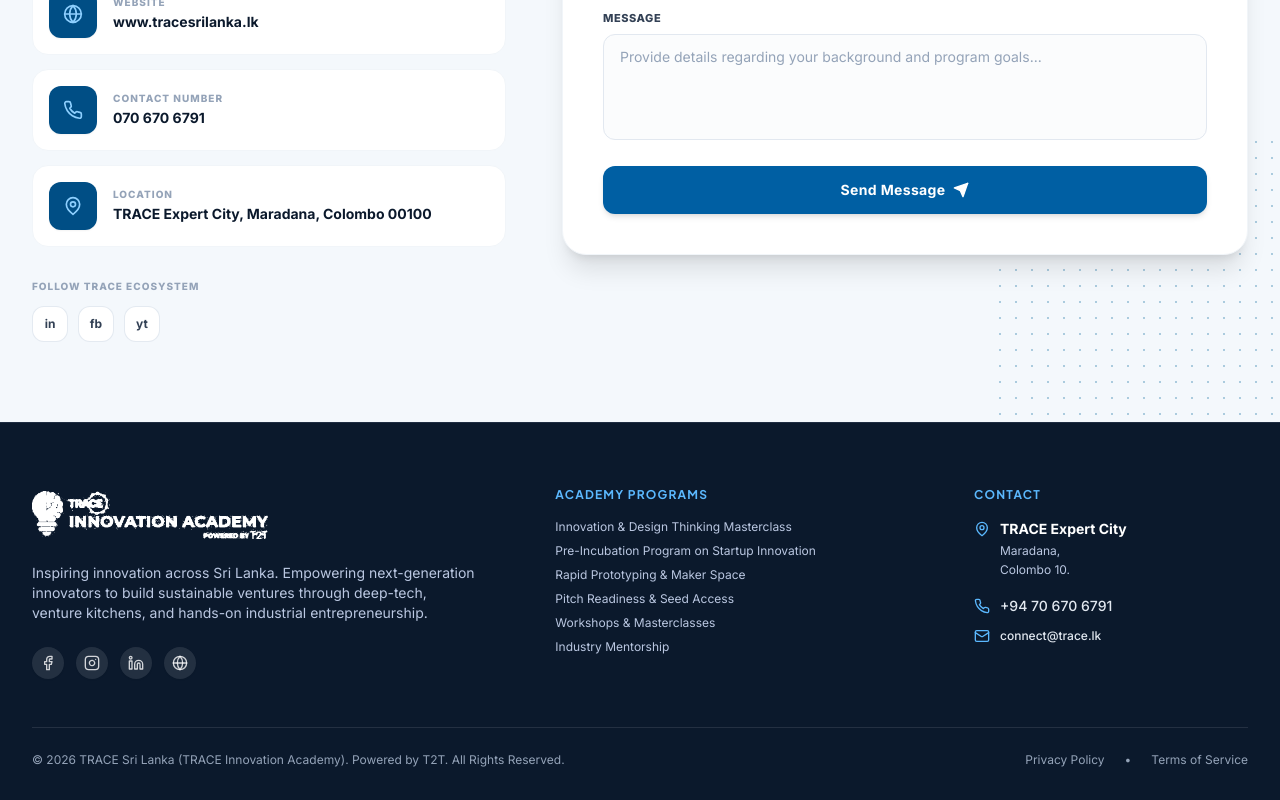
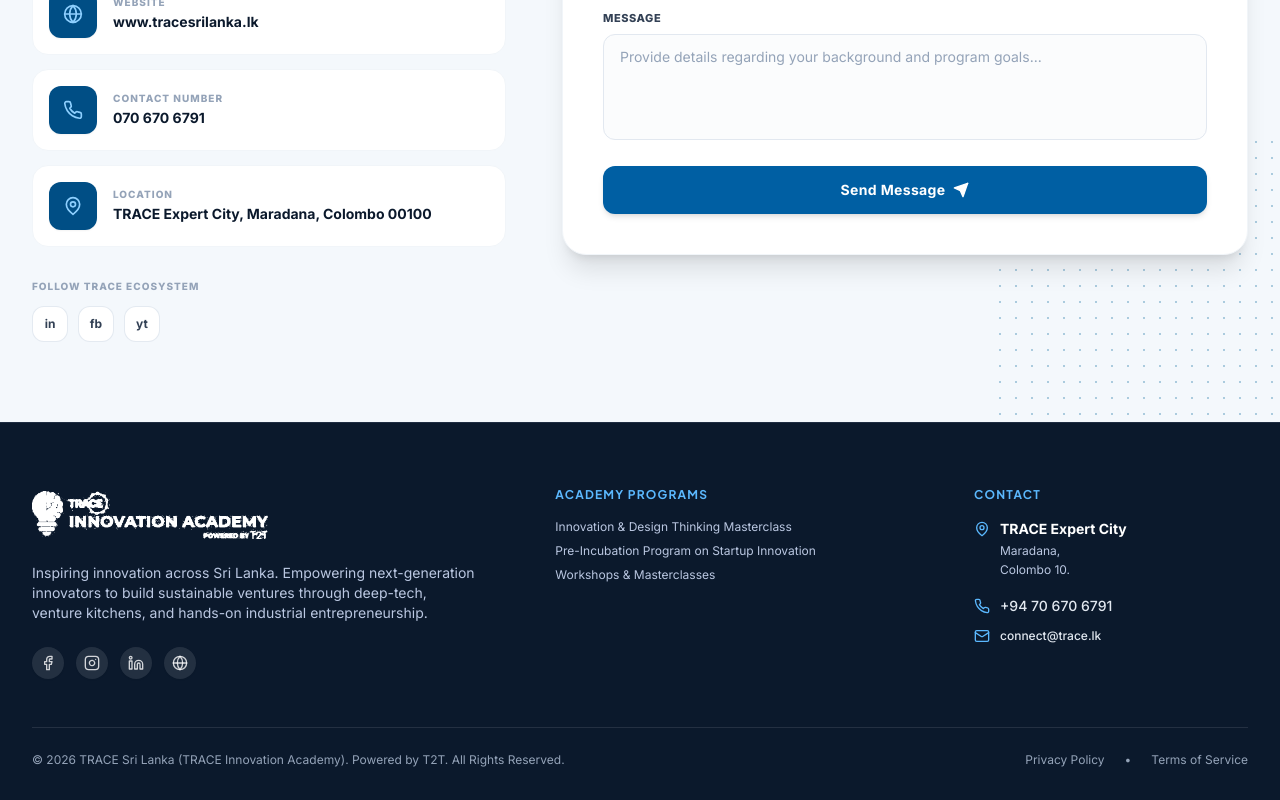
Before and after one commit to Sachini-N/Innovation-Academy, a React (Vite) app in the folder client/: page / in a window 1280 px wide. Shown: the part 2930-3730 px from the top of the page. Built offline with nearby package versions, Linux system fonts and the light colour scheme; no server answers.

Commit message:
footer setting

```diff
--- a/client/src/components/common/Footer.jsx
+++ b/client/src/components/common/Footer.jsx
@@ -84,26 +84,13 @@ export default function Footer() {
                   Pre-Incubation Program on Startup Innovation
                 </Link>
               </li>
-              <li>
-                <Link to="/programs/program-01" className="hover:text-white transition-colors">
-                  Rapid Prototyping &amp; Maker Space
-                </Link>
-              </li>
-              <li>
-                <Link to="/programs/program-02" className="hover:text-white transition-colors">
-                  Pitch Readiness &amp; Seed Access
-                </Link>
-              </li>
+
               <li>
                 <Link to="/workshops" className="hover:text-white transition-colors">
                   Workshops &amp; Masterclasses
                 </Link>
               </li>
-              <li>
-                <Link to="/programs" className="hover:text-white transition-colors">
-                  Industry Mentorship
-                </Link>
-              </li>
+
             </ul>
           </div>
 
```
